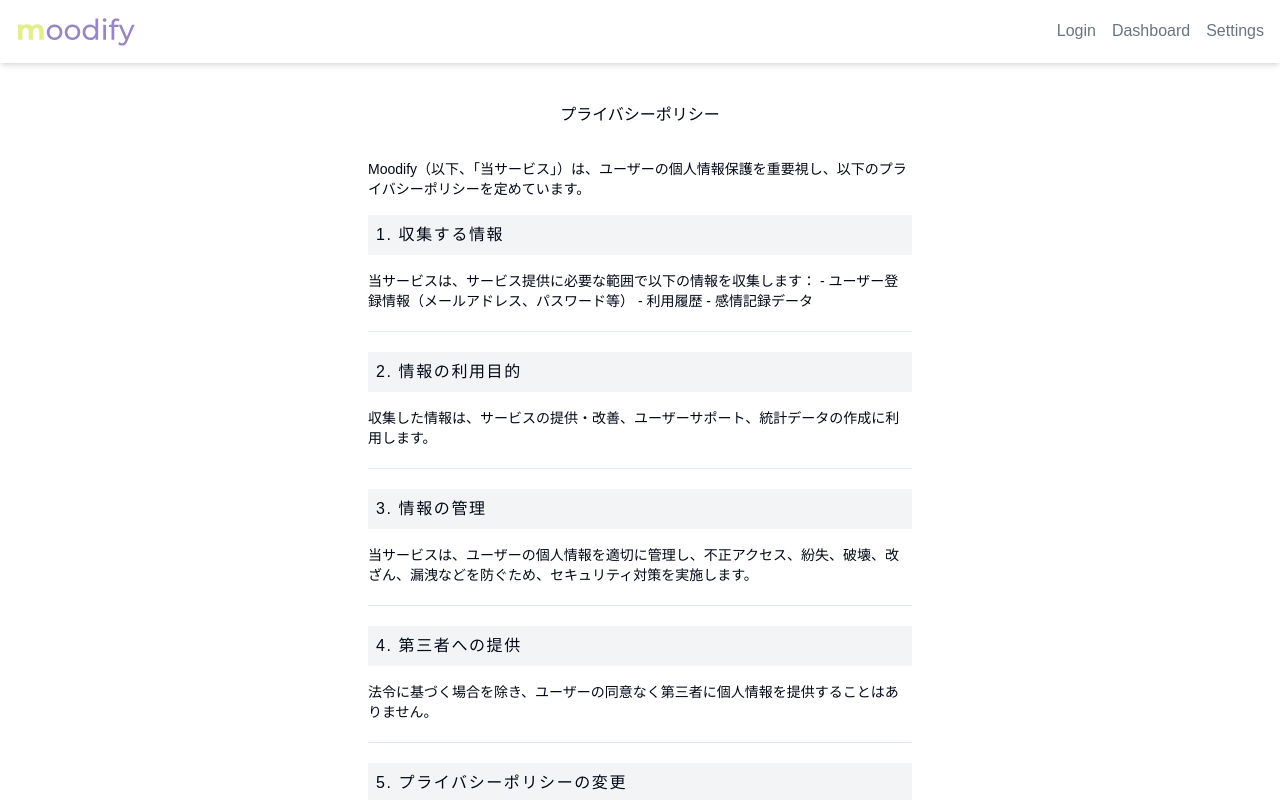
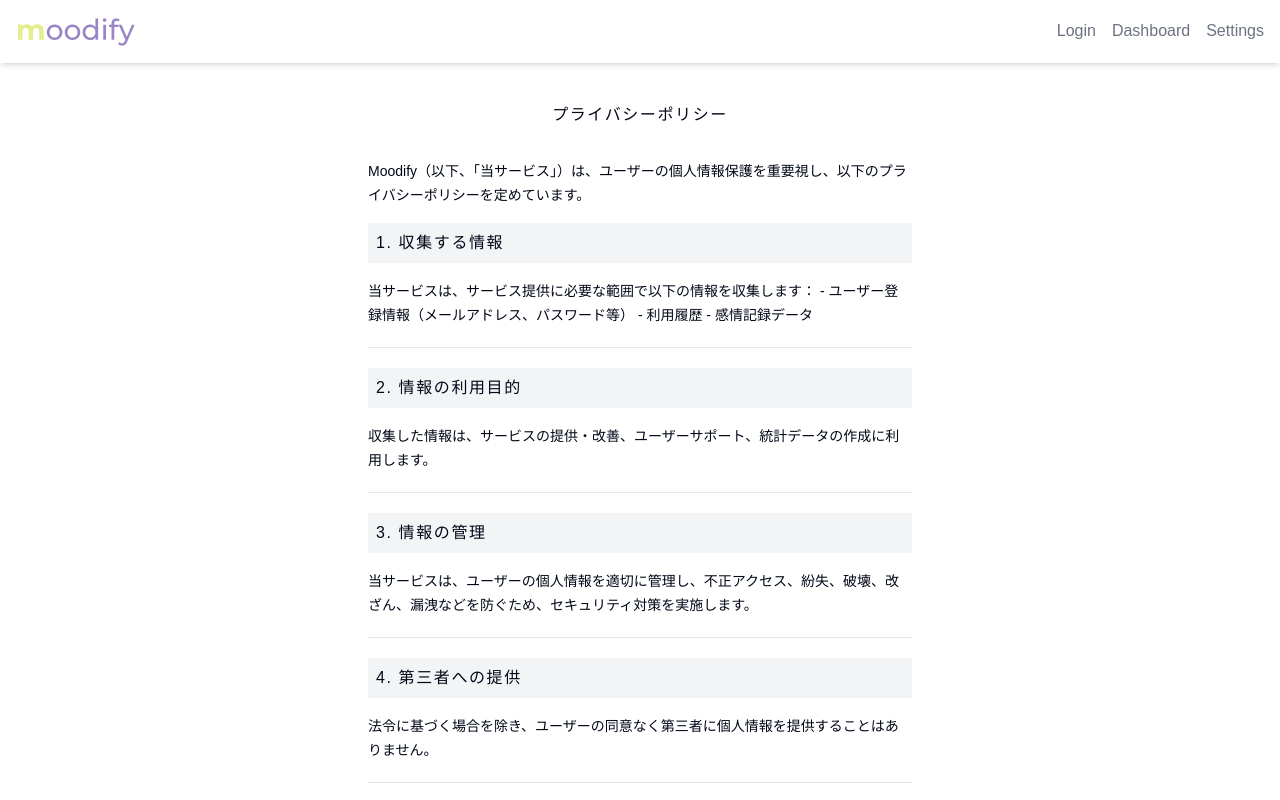
Before and after one commit to akkie8/moodify-web, a Next.js app: page /policy in a window 1280 px wide. Shown: the top 800 px of the page. Built offline with nearby package versions, Linux system fonts and the light colour scheme.

Commit message:
fix:プライバシーポリシー行間を拡張#20

```diff
--- a/src/app/(static)/policy/page.tsx
+++ b/src/app/(static)/policy/page.tsx
@@ -3,31 +3,33 @@ import Link from 'next/link';
 export default function PrivacyPolicy() {
   return (
     <div className='container max-w-md mx-0 px-4 py-10 text-sm md:max-w-xl md:mx-auto'>
-      <h1 className='mb-8 text-base font-medium md:text-center'>プライバシーポリシー</h1>
-      <p className='mb-4'>
+      <h1 className='mb-8 tracking-widest text-base font-medium md:text-center'>
+        プライバシーポリシー
+      </h1>
+      <p className='mb-4 leading-6'>
         Moodify（以下、「当サービス」）は、ユーザーの個人情報保護を重要視し、以下のプライバシーポリシーを定めています。
       </p>
       <h2 className='p-2 mb-4 tracking-widest text-base bg-gray-100'>1. 収集する情報</h2>
-      <p className='mb-5 pb-5 border-b'>
+      <p className='mb-5 pb-5 leading-6 border-b'>
         当サービスは、サービス提供に必要な範囲で以下の情報を収集します： -
         ユーザー登録情報（メールアドレス、パスワード等） - 利用履歴 - 感情記録データ
       </p>
       <h2 className='p-2 mb-4 tracking-widest text-base bg-gray-100'>2. 情報の利用目的</h2>
-      <p className='mb-5 pb-5 border-b'>
+      <p className='mb-5 pb-5 leading-6 border-b'>
         収集した情報は、サービスの提供・改善、ユーザーサポート、統計データの作成に利用します。
       </p>
       <h2 className='p-2 mb-4 tracking-widest text-base bg-gray-100'>3. 情報の管理</h2>
-      <p className='mb-5 pb-5 border-b'>
+      <p className='mb-5 pb-5 leading-6 border-b'>
         当サービスは、ユーザーの個人情報を適切に管理し、不正アクセス、紛失、破壊、改ざん、漏洩などを防ぐため、セキュリティ対策を実施します。
       </p>
       <h2 className='p-2 mb-4 tracking-widest text-base bg-gray-100'>4. 第三者への提供</h2>
-      <p className='mb-5 pb-5 border-b'>
+      <p className='mb-5 pb-5 leading-6 border-b'>
         法令に基づく場合を除き、ユーザーの同意なく第三者に個人情報を提供することはありません。
       </p>
       <h2 className='p-2 mb-4 tracking-widest text-base bg-gray-100'>
         5. プライバシーポリシーの変更
       </h2>
-      <p className='mb-5 pb-5 border-b'>
+      <p className='mb-5 pb-5 leading-6 border-b'>
         当サービスは、必要に応じて本ポリシーを変更することがあります。変更後のポリシーは、本ページで公開された時点で効力を生じるものとします。
       </p>
       <p className='text-center'>
```
